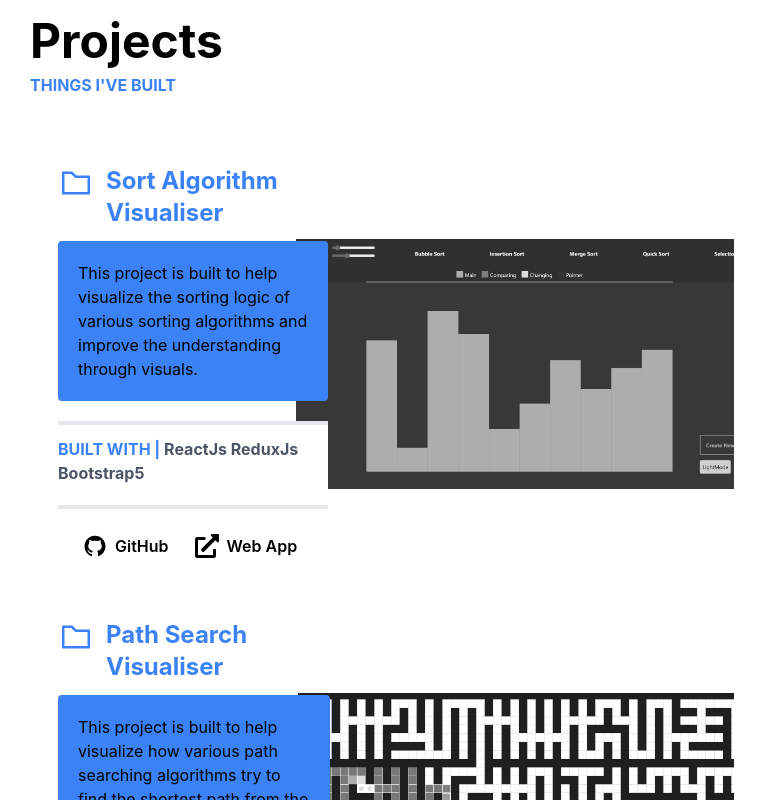
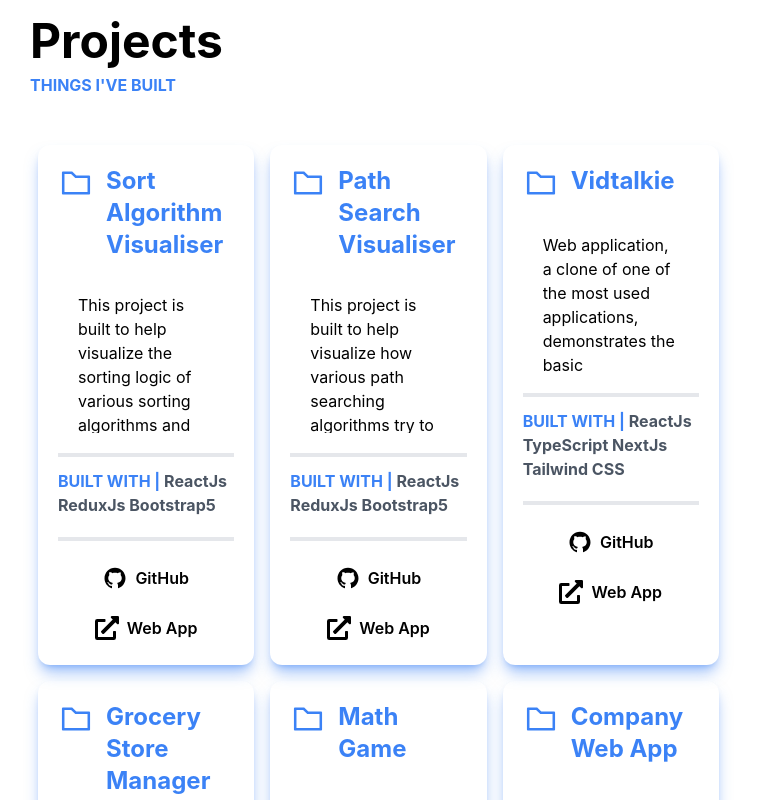
Before and after one commit to alecvaluev/portfolio, a React (Create React App) app: page / in a window 1280 px wide. Shown: the part 1980-2780 px from the top of the page, without its empty margins (258-1023 px from the left). Built offline with nearby package versions, Linux system fonts and the light colour scheme.

Commit message:
replaced images with videos

```diff
--- a/src/components/ProjectCard.jsx
+++ b/src/components/ProjectCard.jsx
@@ -10,12 +10,12 @@ import { FaExternalLinkAlt } from 'react-icons/fa';
 //import constants
 import { screenMode } from '../data/constants';
 
-export default function ProjectCard({name, description, image, github, website, tools}) {
+export default function ProjectCard({name, description, video, github, website, tools}) {
     const darkMode = useSelector(selectDarkMode);
 
     return (
-        <div className={`${image ? 'md:w-full': 'md:w-[33%]'} flex`}>
-            <div className={`rounded-xl m-2 shadow-lg ${screenMode.highlight.shadow} ${image && 'md:w-[50%] md:shadow-none'}`}
+        <div className={`${video ? 'md:w-full': 'md:w-[33%]'} flex`}>
+            <div className={`rounded-xl m-2 shadow-lg ${screenMode.highlight.shadow} ${video && 'md:w-[50%] md:shadow-none'}`}
                  style={{zIndex: 1000}}>
                 <div className ='p-5'>
                     <div className={`flex gap-3 font-bold ${screenMode.highlight.text} text-2xl mb-3 capitalize`}>
@@ -23,7 +23,7 @@ export default function ProjectCard({name, description, image, github, website,
                         {name}
                     </div>
                     <div className='rounded overflow-hidden'>
-                        <div className={`${image && `${screenMode.highlight.md.bg}`} max-h-40 p-5`}>
+                        <div className={`${video && `${screenMode.highlight.md.bg}`} max-h-40 p-5`}>
                             <p className='text-ellipsis overflow-hidden'>{description}</p>
                         </div>
                     </div>
@@ -32,7 +32,7 @@ export default function ProjectCard({name, description, image, github, website,
                     <div className={`py-3 border-t-4 border-b-4 inline-block ${darkMode? screenMode.dark.bg: screenMode.light.bg}`}>
                         <TextHighlight name={'Built with'} text={tools.toString().replaceAll(',', '  ')} />
                     </div>
-                    <div className={`flex flex-wrap justify-around ${image && 'md:justify-start'} font-semibold m-3`}>
+                    <div className={`flex flex-wrap justify-around ${video && 'md:justify-start'} font-semibold m-3`}>
                         {
                             github && <a href={github} className={`${screenMode.highlight.hover.text} border ${darkMode ? screenMode.dark.border: screenMode.light.border} rounded p-3 hover:border ${screenMode.highlight.hover.border} flex gap-2`}><span className='text-2xl'><AiOutlineGithub/></span> GitHub</a>
                         }
@@ -43,14 +43,16 @@ export default function ProjectCard({name, description, image, github, website,
                 </div>
             </div>
             {
-                image && (
+                video && (
                     <div className='hidden md:flex place-items-center grayscale hover:grayscale-0 hover:ease-in-out hover:duration-300'
                         style={{marginLeft: '-60px'}}
                         >
-                        <img src={image}
+                        <video src={video}
                             alt=''
                             className='h-[250px]'
                             style={{objectFit: 'cover'}}
+                            autoplay
+                            loop
                          />
                     </div>
                 )
```
